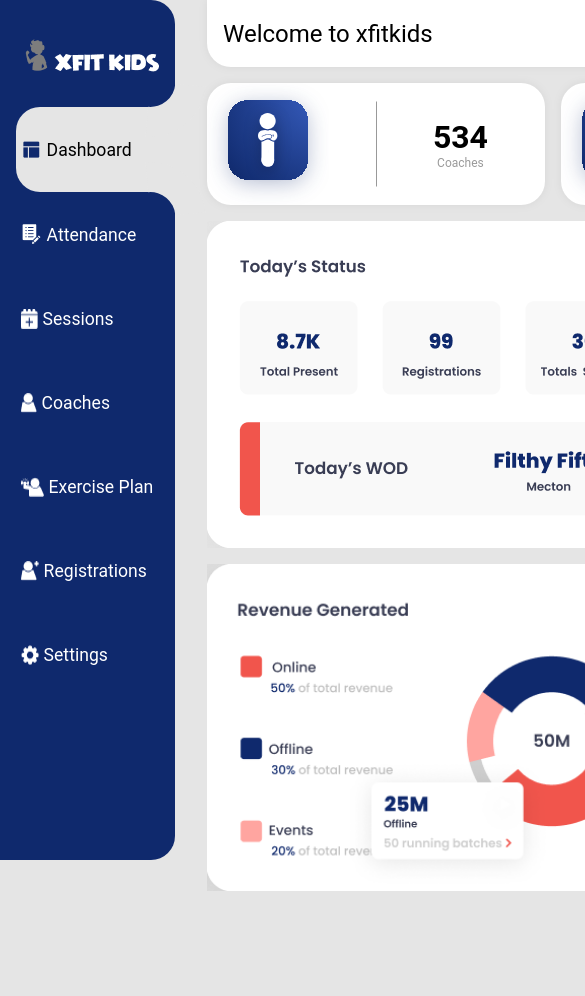
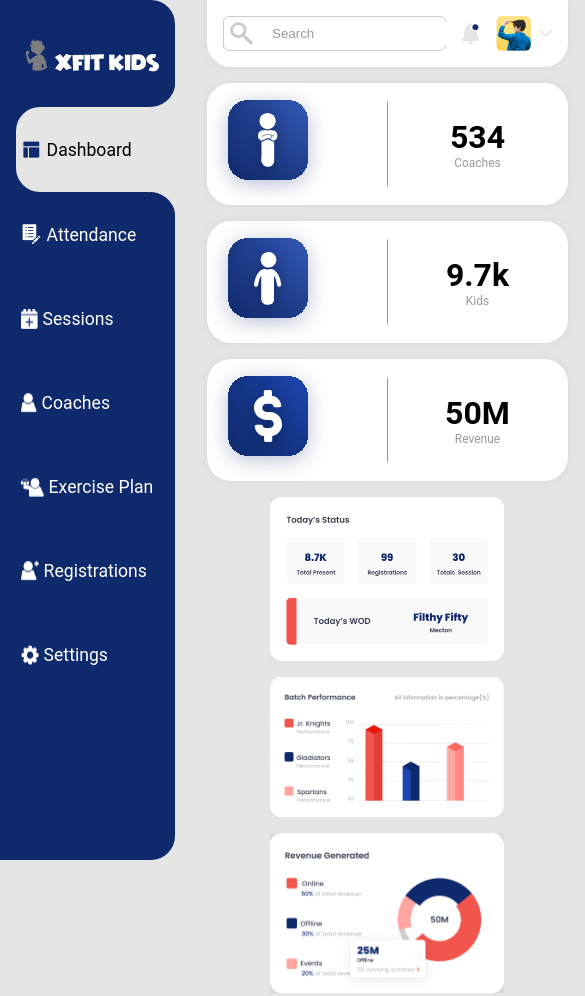
Before and after one commit to AbdoArafh/kids-fitness, a plain HTML site: page index.html in a window 390 px wide. Shown: the top 996 px of the page, 585 px wide, since content can reach past the window. Before the commit the page ends 891 px from the top, so only its background shows below. Drawn offline with Linux system fonts and the light colour scheme.

Commit message:
made it a bit responsive

```diff
--- a/style.scss
+++ b/style.scss
@@ -197,10 +197,32 @@ body {
     .statistics {
         display: grid;
         grid-template-columns: 1fr 1fr;
-        grid-template-rows: 1fr 1fr;
         gap: $gap;
         img {
             height: 100%;
+        }
+    }
+}
+
+@media (max-width: 1300px) {
+    .body {
+        .header {
+            .logo {
+                display: none;
+            }
+            .search {
+                flex: 2 1 auto;
+            }
+        }
+        .estimates {
+            grid-template-columns: 1fr;
+        }
+        .statistics {
+            grid-template-columns: 1fr;
+            justify-items: center;
+            img {
+                max-width: 60vw;
+            }
         }
     }
 }
```
Also changed, not shown: style.css, 1 other file.
